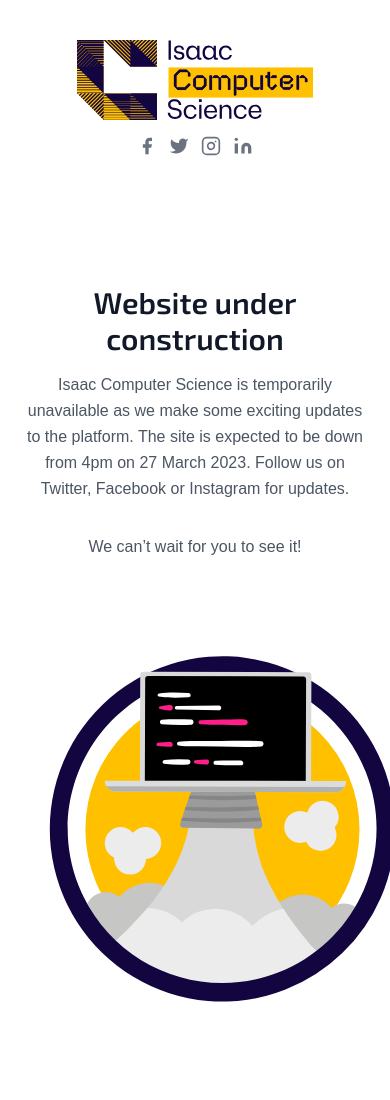
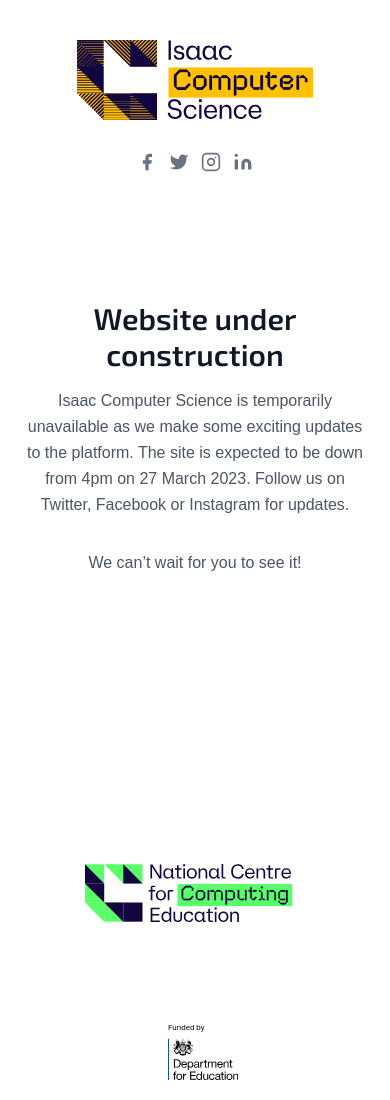
Before and after one commit to stem-learning-ltd/stemweb-service-unavailable, a plain HTML site: page index.html in a window 390 px wide. Shown: the part 120-1220 px from the top of the page. Drawn offline with nearby package versions, Linux system fonts and the light colour scheme.

Commit message:
Updated mobile view of page from feedback

```diff
--- a/index.html
+++ b/index.html
@@ -51,7 +51,7 @@
         </g>
       </svg>
     </a>
-    <span class="mt-4 inline-flex justify-center sm:ml-auto sm:mt-0 sm:justify-start mr-0 md:mr-5">
+    <span class="mt-8 md:mt-4 inline-flex justify-center sm:ml-auto sm:mt-0 sm:justify-start mr-0 md:mr-5">
       <a class="text-gray-500">
         <svg fill="currentColor" stroke-linecap="round" stroke-linejoin="round" stroke-width="2" class="h-5 w-5" viewBox="0 0 24 24">
           <path d="M18 2h-3a5 5 0 00-5 5v3H7v4h3v8h4v-8h3l1-4h-4V7a1 1 0 011-1h3z"></path>
@@ -85,7 +85,7 @@
       <p class="font-body mb-8 leading-relaxed md:mr-32">Isaac Computer Science is temporarily unavailable as we make some exciting updates to the platform. The site is expected to be down from 4pm on 27 March 2023. Follow us on Twitter, Facebook or Instagram for updates.</p>
       <p class="font-body mb-8 leading-relaxed md:mr-32">We can’t wait for you to see it!</p>
     </div>
-    <div class="w-5/6 sm:flex sm:w-full sm:justify-center md:w-1/2 lg:w-full lg:max-w-lg">
+    <div class="hidden md:block flex w-full sm:justify-center md:w-1/2 lg:w-full lg:max-w-lg">
       <svg xmlns="http://www.w3.org/2000/svg" xmlns:xlink="http://www.w3.org/1999/xlink" width="346" height="345.728" viewBox="0 0 346 345.728">
         <defs>
           <clipPath id="clip-path">
```
